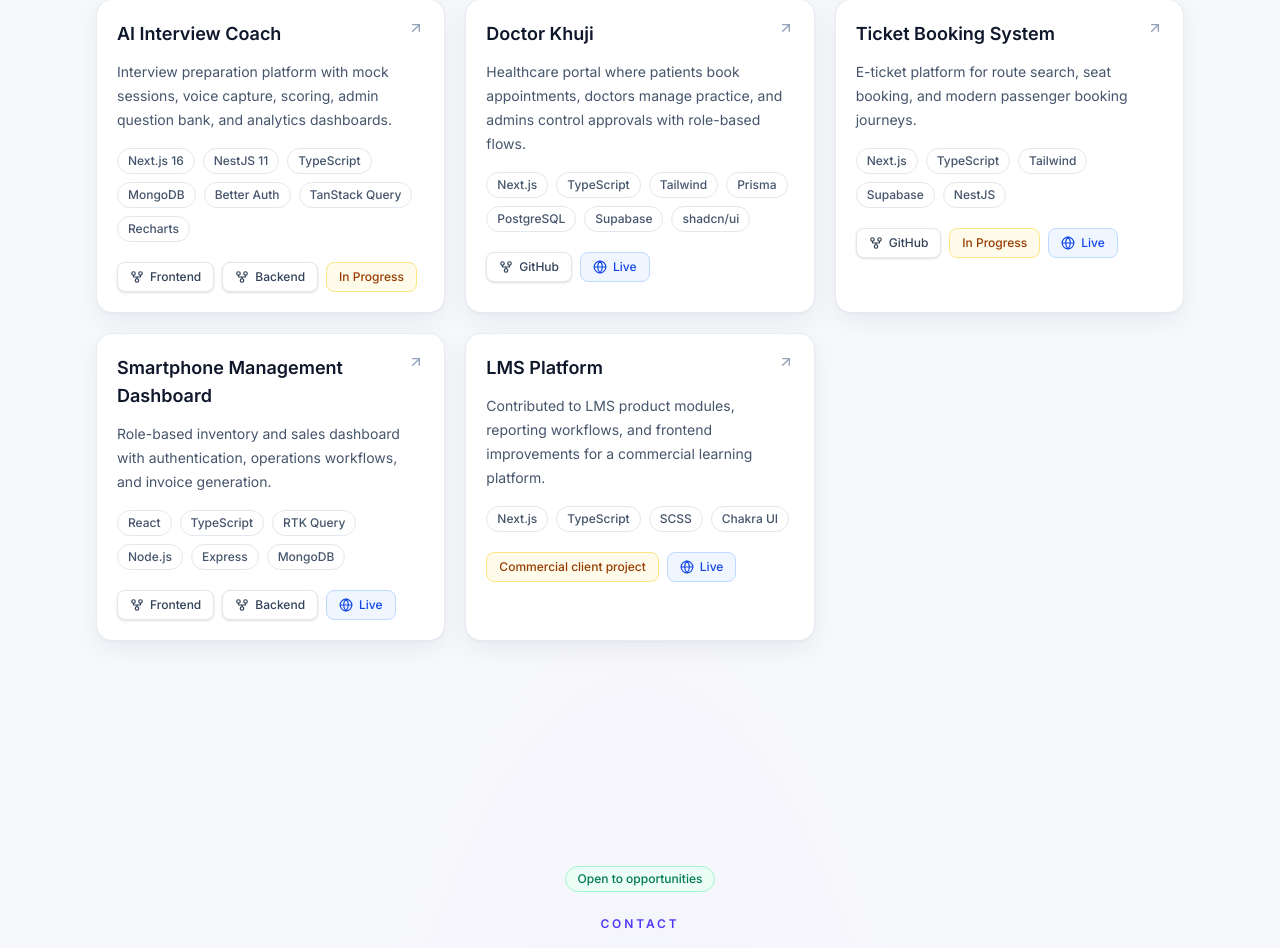
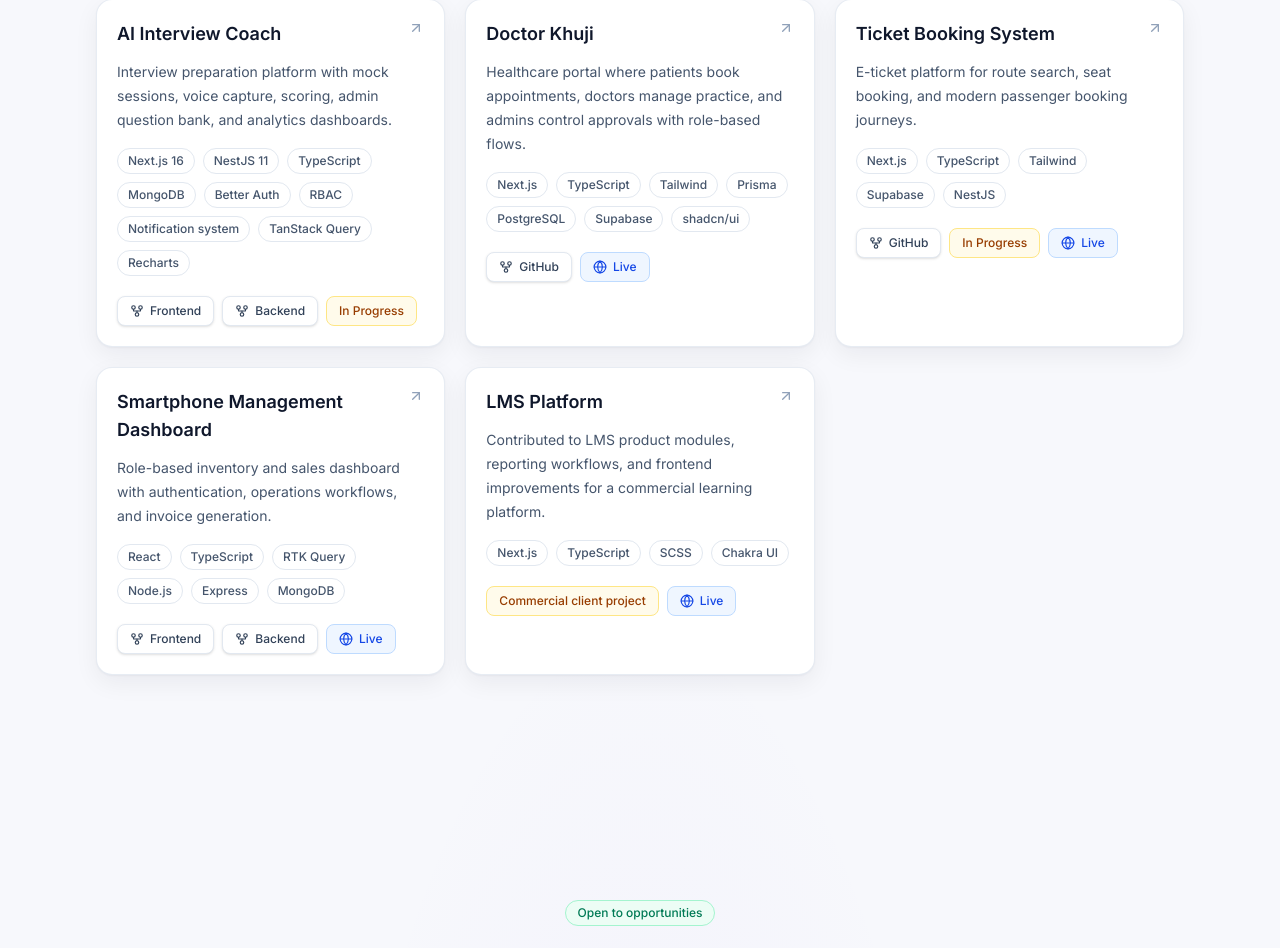
Before and after one commit to Asif-Zaman-Suvo/Portfolio, a Next.js app: page / in a window 1280 px wide. Shown: the part 5268-6216 px from the top of the page. Built offline with nearby package versions, Linux system fonts and the light colour scheme; no server answers.

Commit message:
Updated Tech

```diff
--- a/components/ProjectsSection.tsx
+++ b/components/ProjectsSection.tsx
@@ -30,6 +30,8 @@ const projects: Project[] = [
       "TypeScript",
       "MongoDB",
       "Better Auth",
+      "RBAC",
+      "Notification system",
       "TanStack Query",
       "Recharts",
     ],
```
